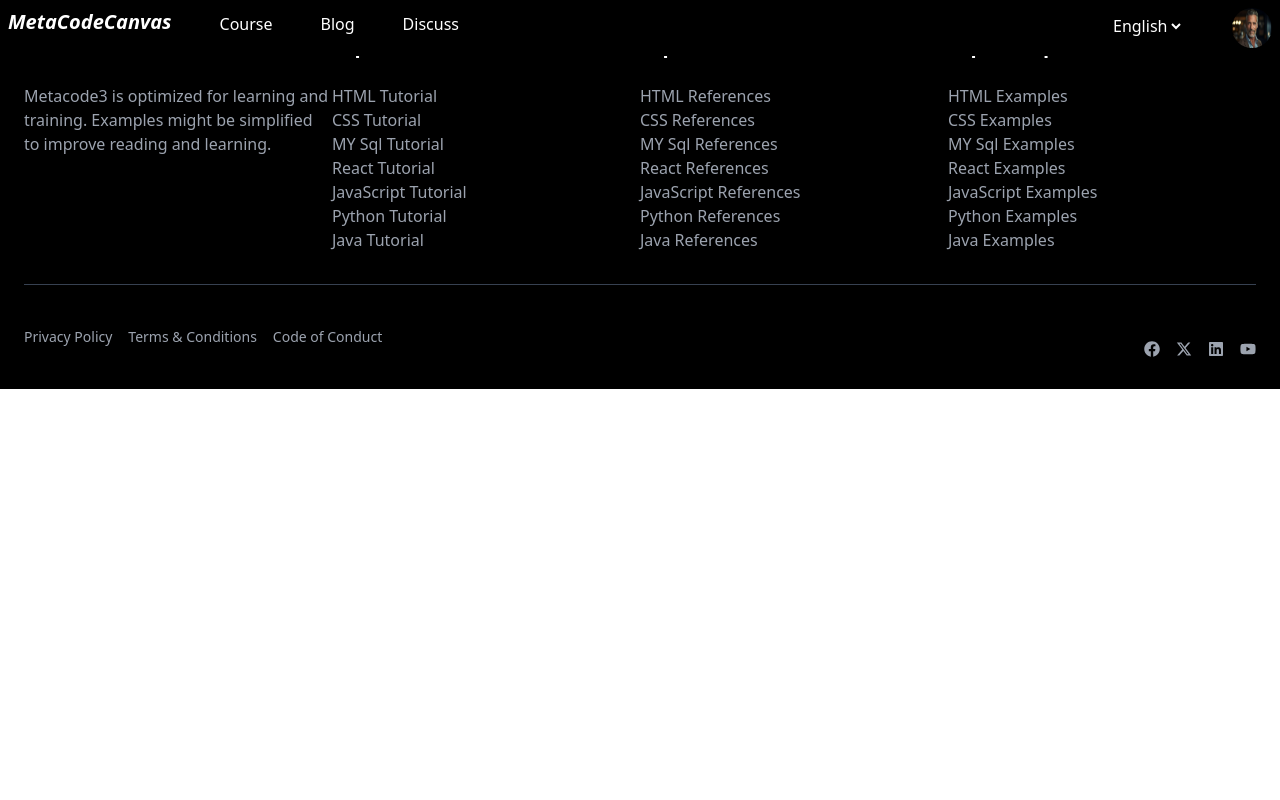
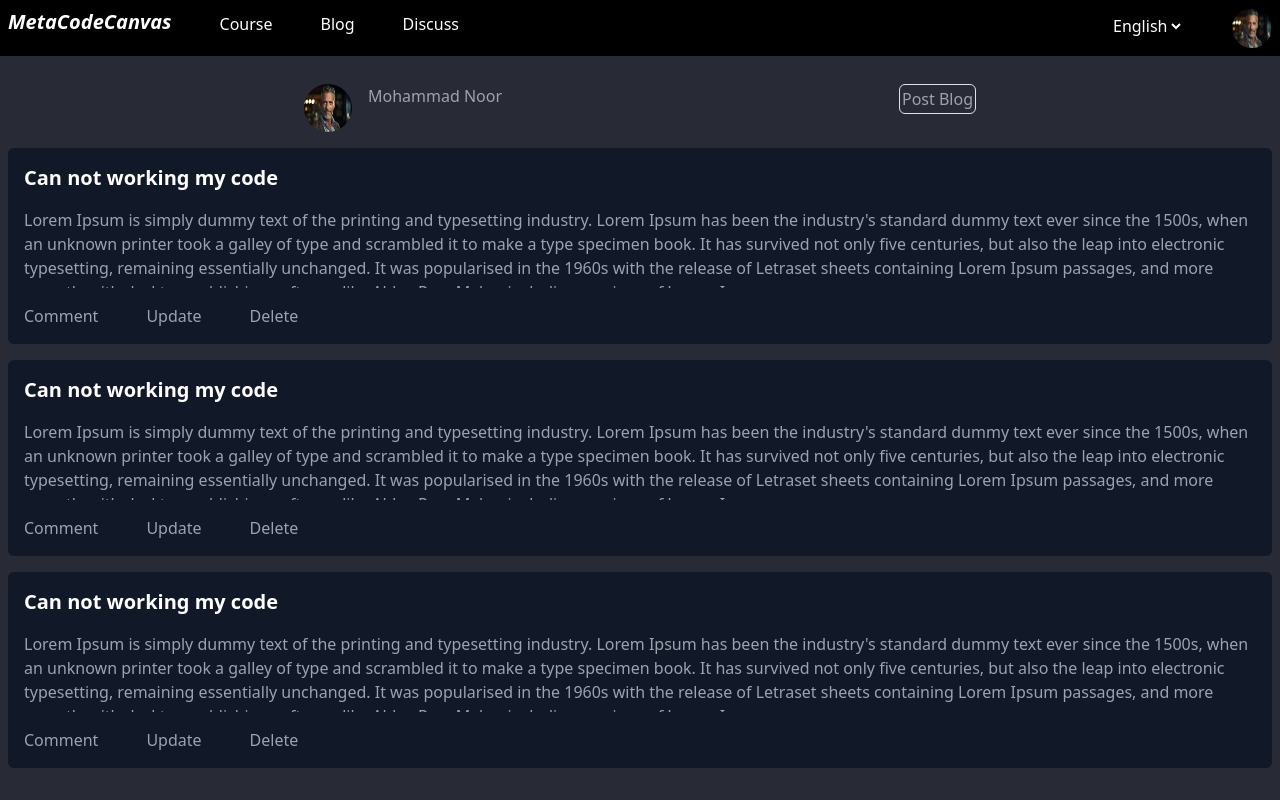
Before and after one commit to Mohammadnoorcse/metacodecanvas, a React (Vite) app in the folder client/: page /profile in a window 1280 px wide. Shown: the top 800 px of the page. Built offline with nearby package versions, Linux system fonts and the light colour scheme.

Commit message:
working profile

```diff
--- a/client/src/App.jsx
+++ b/client/src/App.jsx
@@ -17,6 +17,7 @@ import Discussion from "./components/deshboard/Discussion";
 import DiscussionCreate from "./components/deshboard/DiscussionCreate";
 import Course from "./components/deshboard/Course";
 import CourseCreate from "./components/deshboard/CourseCreate";
+import Profile from "./page/Profile";
 
 const App = () => {
   return (
@@ -30,8 +31,10 @@ const App = () => {
         <Route path="/login" element={<Login/>}/>
         <Route path="/registration" element={<Registration/>}/>
         <Route path="/language/:id" element={<Language/>}/>
+        <Route path="/profile" element={<Profile/>}/>
+
+
         <Route path="/deshboard" element={<Deshboard/>}/>
-
         <Route path="/deshboard/user/all" element={<User/>}/>
         <Route path="/deshboard/blog/create" element={<BlogCreate/>}/>
         <Route path="/deshboard/blog/all" element={<BlogDeshboard/>}/>
--- a/client/src/components/layout/Navbar.jsx
+++ b/client/src/components/layout/Navbar.jsx
@@ -37,7 +37,7 @@ const Navbar = () => {
           {user?admin?<>
               <img src={profile} alt="profile"  className="w-10 h-10 rounded-full cursor-pointer" onClick={()=>setDrop(!drop)}/>
               <div className={drop?"absolute  flex flex-col  gap-1 drop-item":"hidden"}>
-                <Link to="/">Profile</Link>
+                <Link to="/profile">Profile</Link>
                 <Link to="/deshboard">Deshboard</Link>
                 <Link to="/">Profile</Link>
               </div>
@@ -46,7 +46,7 @@ const Navbar = () => {
           <>
           <img src={profile} alt="profile"  className="w-10 h-10 rounded-full cursor-pointer" onClick={()=>setDrop(!drop)}/>
           <div className={drop?"absolute  flex flex-col  gap-1 drop-item":"hidden"}>
-            <Link to="/">Profile</Link>
+            <Link to="/profile">Profile</Link>
             <Link to="/">Profile</Link>
             <Link to="/">Profile</Link>
           </div>
--- /dev/null
+++ b/client/src/page/Profile.jsx
@@ -0,0 +1,119 @@
+import { useState } from "react"
+import profile from "../assets/profile.webp"
+const blogItem = [
+    {
+        _id:1,
+        header:"Can not working my code",
+        description:`Lorem Ipsum is simply dummy text of the printing and typesetting industry. Lorem Ipsum has been the industry's standard dummy text ever since the 1500s,
+        when an unknown printer took a galley of type and scrambled it to make a type specimen book. It has survived not only five centuries, but also the leap into electronic
+         typesetting, remaining essentially unchanged. It was popularised in the 1960s with the release of Letraset sheets
+         containing Lorem Ipsum passages, and more recently with desktop publishing software like Aldus PageMaker including versions of Lorem Ipsum`
+    },
+    {
+        _id:2,
+        header:"Can not working my code",
+        description:`Lorem Ipsum is simply dummy text of the printing and typesetting industry. Lorem Ipsum has been the industry's standard dummy text ever since the 1500s,
+        when an unknown printer took a galley of type and scrambled it to make a type specimen book. It has survived not only five centuries, but also the leap into electronic
+         typesetting, remaining essentially unchanged. It was popularised in the 1960s with the release of Letraset sheets
+         containing Lorem Ipsum passages, and more recently with desktop publishing software like Aldus PageMaker including versions of Lorem Ipsum`
+    },
+    {
+        _id:3,
+        header:"Can not working my code",
+        description:`Lorem Ipsum is simply dummy text of the printing and typesetting industry. Lorem Ipsum has been the industry's standard dummy text ever since the 1500s,
+        when an unknown printer took a galley of type and scrambled it to make a type specimen book. It has survived not only five centuries, but also the leap into electronic
+         typesetting, remaining essentially unchanged. It was popularised in the 1960s with the release of Letraset sheets
+         containing Lorem Ipsum passages, and more recently with desktop publishing software like Aldus PageMaker including versions of Lorem Ipsum`
+    },
+]
+const Profile = () => {
+    const [title,setTitle] = useState("");
+    const [description,setDescription] = useState("");
+    const [blog,setBlog] = useState(false);
+    const [comment,setComment] = useState(false);
+    const [commentIndex,setCommentIndex] = useState();
+    const CommentHandler = (index) =>{
+        setComment(!comment)
+        setCommentIndex(index);
+    }
+
+  return (
+    <div className="w-full min-h-screen flex justify-center bg-color mt-14">
+        <div className="container-content flex flex-col gap-3 text-gray-400 md:items-center md:pt-5">
+            <div className="flex justify-between pt-2 md:w-[42rem]">
+                <div className="flex gap-3">
+                   <img src={profile} alt="profile" className="w-12 h-12 rounded-full"/>
+                    <span>Mohammad Noor</span>
+                </div>
+                <div>
+                    <button className="p-0.5 border border-indigo-600 rounded-md cursor-pointer hover:text-white" onClick={()=>setBlog(!blog)}>Post Blog</button>
+                </div>
+            </div>
+             <div className={blog?" w-full flex flex-col gap-2 bg-current p-2 shadow-md rounded-md md:w-[42rem]":"hidden"}>
+                <form action="" className="flex flex-col gap-2 p-1 md:w-[40rem]">
+                    <div className="w-full">
+                    <input
+                        type="text"
+                        placeholder="Enter the Title"
+                        value={title}
+                        onChange={(e) => setTitle(e.target.value)}
+                        className="w-full h-10 outline-none bg-gray-800 rounded-xl text-gray-400 hover:text-white py-1 px-2"
+                    />
+                    </div>
+                    <div className="w-full">
+                      <textarea
+                        type="text"
+                        placeholder="Enter the Sub Title Description"
+                        value={description}
+                        name="description"
+                        rows={7}
+                        onChange={(e) =>
+                          setDescription(e.target.value)
+                        }
+                        className="w-full outline-none bg-gray-800 rounded-xl text-gray-400 hover:text-white py-1 px-2 max-h-15 overflow-y-auto"
+                      />
+                    </div>
+                    <button className="text-gray-800 hover:text-white cursor-pointer">Submit</button>
+
+                </form>
+             </div>
+             {/* Blog Post item */}
+
+              {blogItem.map((value,index) => (
+                 <div key ={value._id} className="w-full  p-[1rem] flex flex-col gap-3 overflow-hidden bg-gray-900 rounded-md">
+                 <h3 className="text-xl text-white font-bold">{value.header}</h3>
+                 <span className="h-[5rem] pb-[1rem] overflow-hidden">{value.description}</span>
+
+                 <div className="flex gap-5">
+                     <button className="hover:text-white" onClick={()=>CommentHandler(index)}>Comment</button>
+                     <button className="hover:text-white">Update</button>
+                     <button className="hover:text-red-600">Delete</button>
+                 </div>
+                 {/* comment */}
+                 <div className={comment && commentIndex===index?"w-full h-[5rem] bg-current overflow-y-auto scrollbar-hide flex flex-col gap-2 py-4 px-4":"hidden"}>
+                      {/* comment-item */}
+                     <div className=" flex gap-3 items-center border py-2 px-3 rounded-md">
+                         <img src={profile} alt=" CommentUserImage" className="w-8 h-8 rounded-full"/>
+                         <span className="text-gray-800">You can not install the node modules</span>
+                     </div>
+
+                     <div className=" flex gap-3 items-center border py-2 px-3 rounded-md">
+                         <img src={profile} alt=" CommentUserImage" className="w-8 h-8 rounded-full"/>
+                         <span className="text-gray-800">You can not install the node modules</span>
+                     </div>
+
+                 </div>
+
+              </div>
+              ))}
+
+
+
+
+        </div>
+
+    </div>
+  )
+}
+
+export default Profile
```
